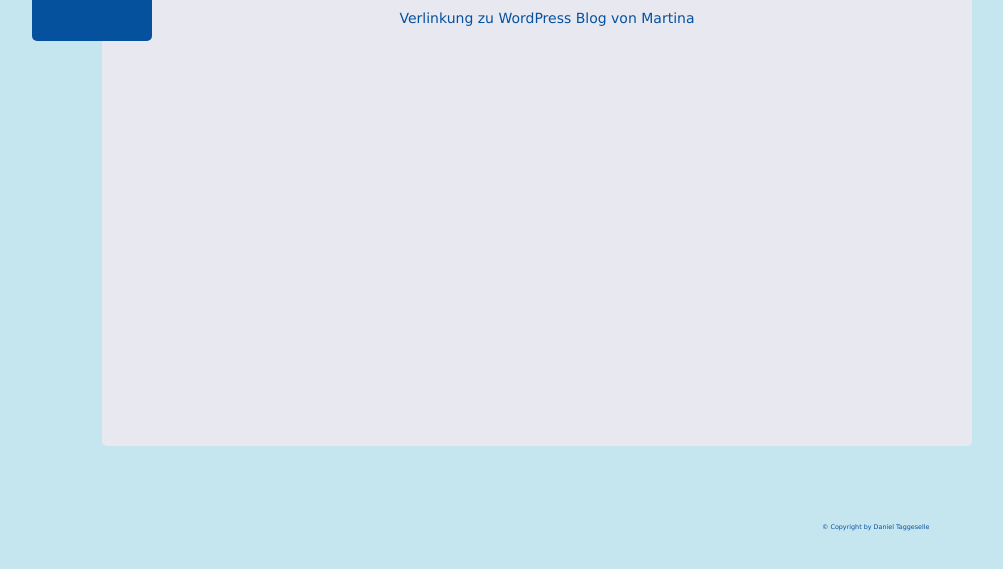
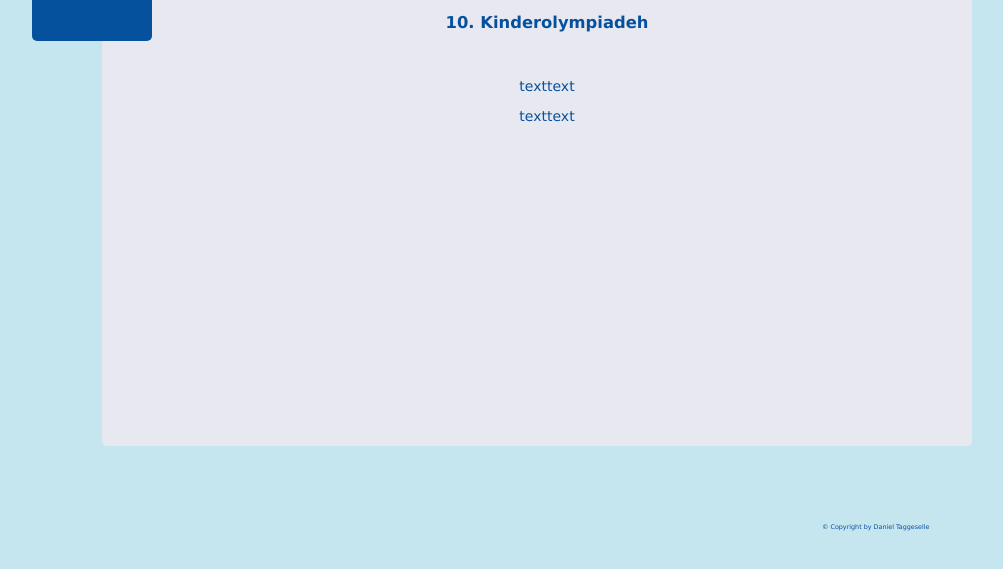
Before and after one commit to d8ta/skiverein, a plain HTML site: page aktuelles.html in a window 1280 px wide. Shown: the part 171-740 px from the top of the page, without its empty margins (138-1141 px from the left). Drawn offline with nearby package versions, Linux system fonts and the light colour scheme; a script that the page names is missing.

Commit message:
testnews
news zu kinderolympiade (test)

```diff
--- a/aktuelles.html
+++ b/aktuelles.html
@@ -44,7 +44,11 @@
 
 			<div class="inhalt">
 
-					<p>Verlinkung zu WordPress Blog von Martina</p>
+					<h3>10. Kinderolympiadeh</h3>
+					<br />
+					<p>texttext</p>
+					<p></p>
+					<p>texttext</p>
 
 			</div>
 
```
